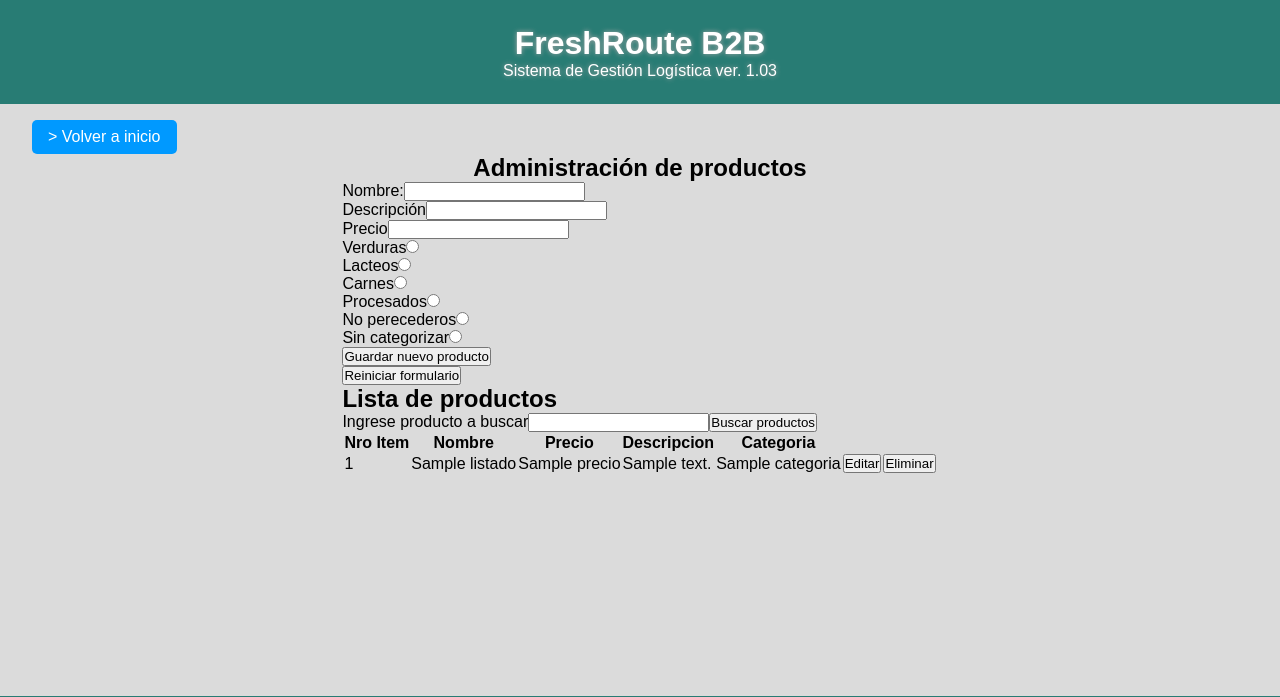
After one commit to Sebastian1601/ProyectoBackEnd2026ComA, a Node server app: template views/productos.pug in a window 1280 px wide. The commit adds this page. Shown: the top 697 px of the page. Run offline with Node 20, Linux system fonts and the light colour scheme; the template is opened without the code that fills it: most values are stand-ins (such as "Sample title", 1, 10 or a date in 2020); some libraries are stand-ins or nearby versions.

Commit message:
agregado formulario de ingreso de productos

```diff
--- a/config/expressApp.js
+++ b/config/expressApp.js
@@ -6,6 +6,7 @@ import path from 'node:path';
 import { dirname } from 'node:path';
 import { fileURLToPath } from "node:url";
 import cookieParser from "cookie-parser";
+import verificarRequest from "../validation/sesionUsuario.js";
 
 
 //configuracion de rutas
@@ -29,7 +30,7 @@ app.use(cookieParser());
 
 // Rutas de la API
 app.use("/apiV1", routerV1);
-app.use("/", routerTemplate);
+app.use("/", verificarRequest, routerTemplate);
 app.use("", (req, res) => {
     res.status(404).sendFile(path.join(staticRuta, "html", "notFound.html"));
 })
--- a/controllers/AuthController.js
+++ b/controllers/AuthController.js
@@ -10,14 +10,14 @@ export class Autenticacion {
         // Solo se aceptan textos. Si llegara un objeto (por ejemplo { "$ne": null }), para evitar las inyecciones de MongoDB, se rechaza.
         if (typeof user !== 'string' || typeof contra !== 'string') {
             return res.status(401).json({ message: "Credenciales incorrectas" });
-        }
+        };
 
         const usuario = await Usuario.findOne({ usuario: user });
 
         // Siempre el mismo mensaje, para no revelar si el usuario existe o si fue la clave lo que falló
         if (!usuario || !usuario.activo || !(await verificarClave(contra, usuario.claveHash))) {
             return res.status(401).json({ message: "Credenciales incorrectas" });
-        }
+        };
 
         res.cookie(NOMBRE_COOKIE, crearToken(usuario), opcionesCookie);
 
--- a/models/Cliente.js
+++ b/models/Cliente.js
@@ -10,6 +10,10 @@ const clienteSchema = new Schema({
         type: String,
         required: true,
         trim: true
+    },
+    cuil:{
+        type:Number,
+        required:true,
     },
     direccion: {
         type: String,
--- a/routes/routerProductos.js
+++ b/routes/routerProductos.js
@@ -6,5 +6,6 @@ const router = Router();
 router.get('/',pc.obtenerProductos);
 router.get('/:id',pc.obtenerUnProducto);
 router.post('/', pc.crearProducto);
+router.put('/:id', pc.actualizarProducto);//falta
 
 export default router;
--- a/routes/routerTemplate.js
+++ b/routes/routerTemplate.js
@@ -4,6 +4,7 @@ import Chofer from "../models/Chofer.js";
 import Ruta from "../models/Ruta.js";
 import Vehiculo from "../models/Vehiculo.js";
 import Pedido from "../models/Pedidos.js";
+import { Producto } from "../models/Producto.js";
 import { ClienteController } from "../controllers/clientesController.js";
 
 const router = Router();
@@ -48,4 +49,9 @@ router.get("/rutas", async (req, res) => {
     res.render("rutas", { rutas, mostrarBotonLogout: true });
 });
 
+router.get("/productos", async (req, res) => {
+    const productos = await Producto.find().lean();
+    res.render('productos', { listado: productos, mostrarBotonLogout: true });
+});
+
 export default router;
--- /dev/null
+++ b/static/js/productos.js
@@ -0,0 +1,115 @@
+console.log("view productos vinculada a js");
+const $q = (query) => document.querySelector(query);
+const btnAgregarProducto = $q('#form-Ingreso-Productos button');
+const tablaProductos = $q('#tabla-productos');
+const formulario = $q("#form-Ingreso-Productos");
+const ENDPOINT = `/apiV1/productos/`;
+
+const cuerpo = (datos, metodo) => {
+    return {
+        method: `${metodo}`,
+        headers: {
+            'Content-Type': 'application/json'
+        },
+        body: JSON.stringify(datos)
+    }
+};
+
+btnAgregarProducto.addEventListener('click', async (e) => {
+    e.preventDefault();
+    const formdata1 = new FormData(formulario);
+    const datosProducto = {
+        producto: Object.fromEntries(formdata1)
+    };
+
+    let respuesta;
+    if (datosProducto.producto.id !== "") {
+        console.log("actualizando producto...");
+        try {
+            respuesta = await actualizarProducto(datosProducto);
+        } catch (e) {
+            console.log(e.message);
+        } finally {
+            formulario.reset();
+            formulario.elements["nombre"].focus();
+        };
+    } else {
+        console.log("guardando nuevo producto...")
+        await guardarProducto(datosProducto);
+        formulario.reset();
+        formulario.elements["nombre"].focus();
+
+    };
+    location.reload();
+});
+
+async function guardarProducto(datosProd) {
+    try {
+        const response = await fetch(ENDPOINT, cuerpo(datosProd, 'POST'));
+        if (!response.ok) {
+            throw new Error("Error en el fetch de datos.-");
+        };
+        const data = await response.json();
+        console.log(data);
+    } catch (error) {
+        console.error(error.message);
+    };
+    console.log("guardar datos finalizado.");
+};
+
+async function actualizarProducto(producto) {
+    const response = await fetch(`${ENDPOINT}${producto.id}`, cuerpo(producto, 'PUT'));
+    if (!response.ok) { throw new Error("Existe algun error con la petición de actualizacion al servidor") };
+    console.log(response.status);
+    const data = await response.json();
+    return data;
+};
+
+tablaProductos.addEventListener("click", async function (e) {
+    e.stopPropagation();
+    const boton = e.target.closest('button[data-action]');
+    if (!boton) return;
+
+    console.log(boton);
+    const accion = boton.dataset.action;
+    const id = boton.dataset.id;
+    switch (accion) {
+        case "editar":
+            console.log("obteniendo producto...");
+            const producto = await obtenerProducto(id);
+            console.log(producto);
+            cargarDatosAForm(producto);
+            break;
+        case "eliminar":
+            console.log("eliminando cliente");
+            await eliminarProducto(id);
+            break;
+        default:
+            console.log("accion no válida seleccionada a través del botón");
+            break;
+    };
+})
+
+
+async function obtenerProducto(id) {
+    console.log(`${ENDPOINT}${id}`);
+    const response = await fetch(`${ENDPOINT}${id}`);
+    console.log("respuesta al obtener producto del backend ", response.status);
+    if (!response.ok) {
+        throw new Error("Existe un error al obtener el producto seleccionado.-");
+    };
+
+    const producto = await response.json();
+    return producto
+};
+
+
+async function cargarDatosAForm(producto) {
+    console.log("datos antes de cargar form: ", producto);
+    formulario.elements["id"].value = producto._id;
+    formulario.elements["nombre"].value = producto.nombre;
+    formulario.elements["descripcion"].value = producto.descripcion;
+    formulario.elements["precio"].value = producto.precio;
+    formulario.elements["categoria"].value = producto.categoria;
+    formulario.elements["nombre"].focus();
+};
--- a/views/index.pug
+++ b/views/index.pug
@@ -16,6 +16,11 @@ html(lang="es")
           a(href="./clientes")
             h3 Clientes
             p Administración de los clientes registrados.
+
+        .tarjeta
+          a(href="./productos")
+            h3 Productos
+            p Ingresar y administrar productos a la venta
 
         .tarjeta
           a(href="./pedidos")
--- /dev/null
+++ b/views/productos.pug
@@ -0,0 +1,75 @@
+doctype html
+html
+    include ./head
+    link(rel="stylesheet" href="css/clientes.css")
+    script(src="js/productos.js" defer)
+    body
+        include ./header
+        a(href="./index", class="boton-volverInicio", target='_self') > Volver a inicio
+        h2 Administración de productos
+        .main-productos
+            .ingreso-productos
+                form#form-Ingreso-Productos(action="")
+                    input(type="hidden" name="id")
+                    .campo
+                        label(for="input-nombre") Nombre:
+                        input(type="text", name="nombre", required, id="input-nombre")
+                    .campo
+                        label(for="input-descripcion") Descripción
+                        input(type="text", name="descripcion", id="input-descripcion")
+                    .campo
+                        label(for="input-precio") Precio
+                        input(type="text", name="precio", required, id="input-precio")
+
+                    .campo-radio
+                        label(for="input-verduras") Verduras
+                        input(type="radio", name="categoria", id="input-verduras" value="verduras")
+                    .campo-radio
+                        label(for="input-lacteos") Lacteos
+                        input(type="radio", name="categoria", id="input-lacteos" value="lacteos")
+                    .campo-radio
+                        label(for="input-carnes") Carnes
+                        input(type="radio", name="categoria", id="input-carnes" value="carnes")
+                    .campo-radio
+                        label(for="input-procesados") Procesados
+                        input(type="radio", name="categoria", id="input-procesados" value="procesados")
+                    .campo-radio
+                        label(for="input-noPerecederos") No perecederos
+                        input(type="radio", name="categoria", id="input-noPerecederos" value="no perecederos")
+                    .campo-radio
+                        label(for="input-sinCategoria") Sin categorizar
+                        input(type="radio", name="categoria", id="input-sinCategoria" value="sin categoria")
+                    .campo-boton
+                        button(type="submit") Guardar nuevo producto
+                    .campo-boton
+                        button(type="reset") Reiniciar formulario
+
+            .listado-productos
+                .header-listado-productos
+                    h2 Lista de productos
+                .busqueda-listado-productos
+                    label(for="inputBusqueda") Ingrese producto a buscar
+                    input(type="text", name="nombre", id="inputBusqueda")
+                    button(type="submit") Buscar productos
+                .main-listado-productos
+                    table#tabla-productos
+                        thead
+                            tr
+                                th Nro Item
+                                th Nombre
+                                th Precio
+                                th Descripcion
+                                th Categoria
+                        tbody
+                            each producto, index in listado
+                                tr
+                                    td=index+1
+                                    td=producto.nombre
+                                    td=producto.precio
+                                    td=producto.descripcion
+                                    td=producto.categoria
+                                    td
+                                        button(class="editar", data-action="editar", data-id=producto._id) Editar
+                                    td
+                                        button(class="eliminar", data-action="eliminar", data-id=producto._id) Eliminar
+        include ./footer
```
Also changed, not shown: config/db.js (+7 -25 lines), controllers/productoController.js (+24 -7 lines), models/Producto.js (+27 -7 lines), static/js/clientes.js (+14 -12 lines), static/js/login.js (+18 -6 lines), testFiles/pruebacodigo.js (added, +7 -0 lines), README.md.
